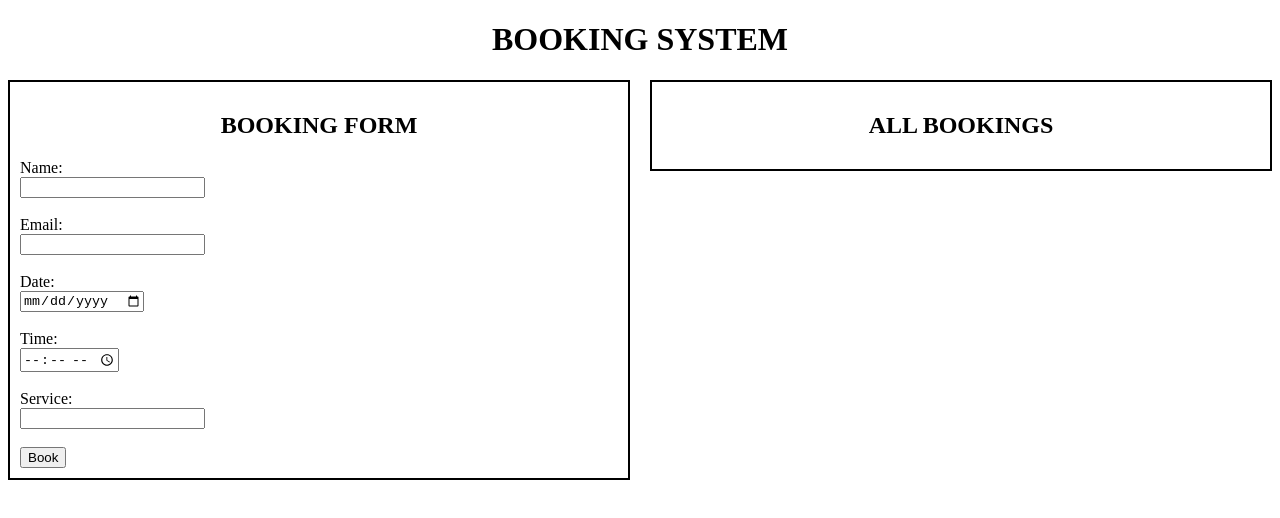
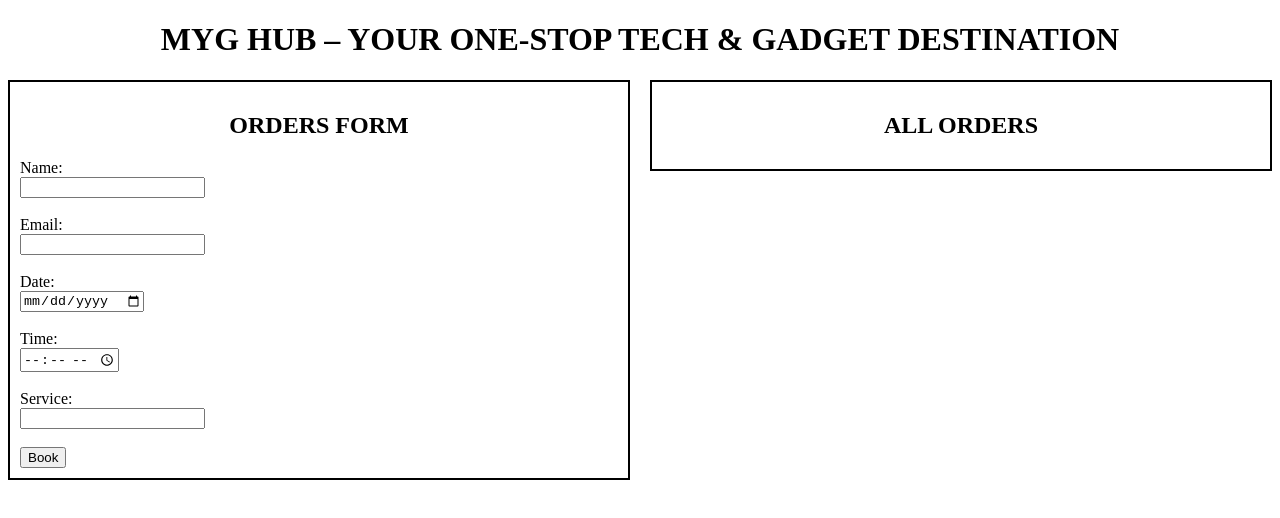
Before and after one commit to christeena211/MyG, a website: page public/index.html in a window 1280 px wide. Drawn offline with Linux system fonts and the light colour scheme; no server answers.

Commit message:
index.html file chnages files

```diff
--- a/public/index.html
+++ b/public/index.html
@@ -3,16 +3,16 @@
 <head>
   <meta charset="UTF-8" />
   <meta name="viewport" content="width=device-width, initial-scale=1.0"/>
-  <title>Booking System</title>
+  <title>MyG Hub – Your One-Stop Tech & Gadget Destination</title>
 </head>
 <body>
-  <h1 style="text-align: center; text-transform: uppercase;">Booking System</h1>
+  <h1 style="text-align: center; text-transform: uppercase;">MyG Hub – Your One-Stop Tech & Gadget Destination</h1>
 
   <div style="display: flex; gap: 20px; align-items: flex-start;">
 
     <!-- LEFT: FORM SECTION -->
     <div style="flex: 1; border: 2px solid #000; padding: 10px;">
-      <h2 style="text-align: center; text-transform: uppercase;">Booking Form</h2>
+      <h2 style="text-align: center; text-transform: uppercase;">Orders Form</h2>
       <form id="bookingForm">
         <label>Name:</label><br />
         <input type="text" id="name" required><br /><br />
@@ -35,7 +35,7 @@
 
     <!-- RIGHT: BOOKINGS SECTION -->
     <div style="flex: 1; border: 2px solid #000; padding: 10px;">
-      <h2 style="text-align: center; text-transform: uppercase;">All Bookings</h2>
+      <h2 style="text-align: center; text-transform: uppercase;">All Orders</h2>
       <ul id="bookingList" style="list-style-type: none; padding: 0;"></ul>
     </div>
 
```
